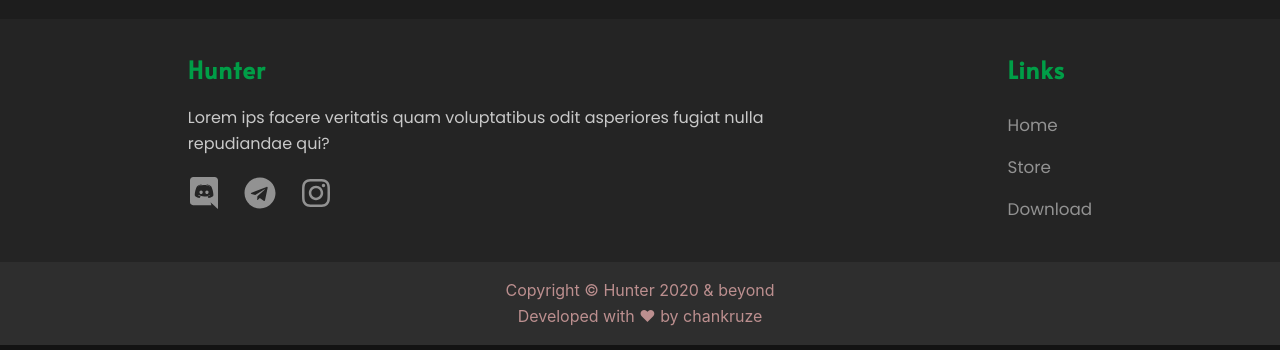
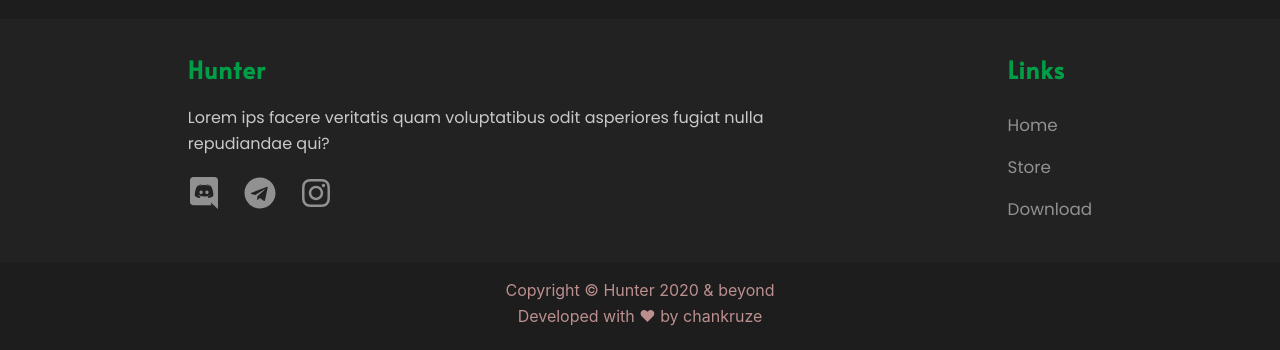
Before and after one commit to HunterNishant/Hunter, a React (Create React App) app: page / in a window 1280 px wide. Shown: the part 813-1163 px from the top of the page. Built offline with nearby package versions, Linux system fonts and the light colour scheme.

Commit message:
Updates Footer Styles
Signed-off-by: chankruze <chankruze@gmail.com>

```diff
--- a/src/components/Footer/Footer.module.css
+++ b/src/components/Footer/Footer.module.css
@@ -10,8 +10,8 @@ Copyright (c) Geekofia 2020 and beyond
   flex-direction: column;
   align-items: center;
   justify-content: center;
-  background: rgb(46, 46, 46);
-  border-bottom: 5px solid rgb(19, 19, 19);
+  /* background: rgb(46, 46, 46); */
+  /* border-bottom: 5px solid rgb(19, 19, 19); */
   margin-top: 2rem;
 }
 
@@ -20,7 +20,7 @@ Copyright (c) Geekofia 2020 and beyond
   width: 100%;
   display: flex;
   flex-direction: row;
-  background: rgb(36, 36, 36);
+  background: rgb(34, 34, 34);
   justify-content: space-evenly;
   color: rgb(201, 201, 201);
 }
```
